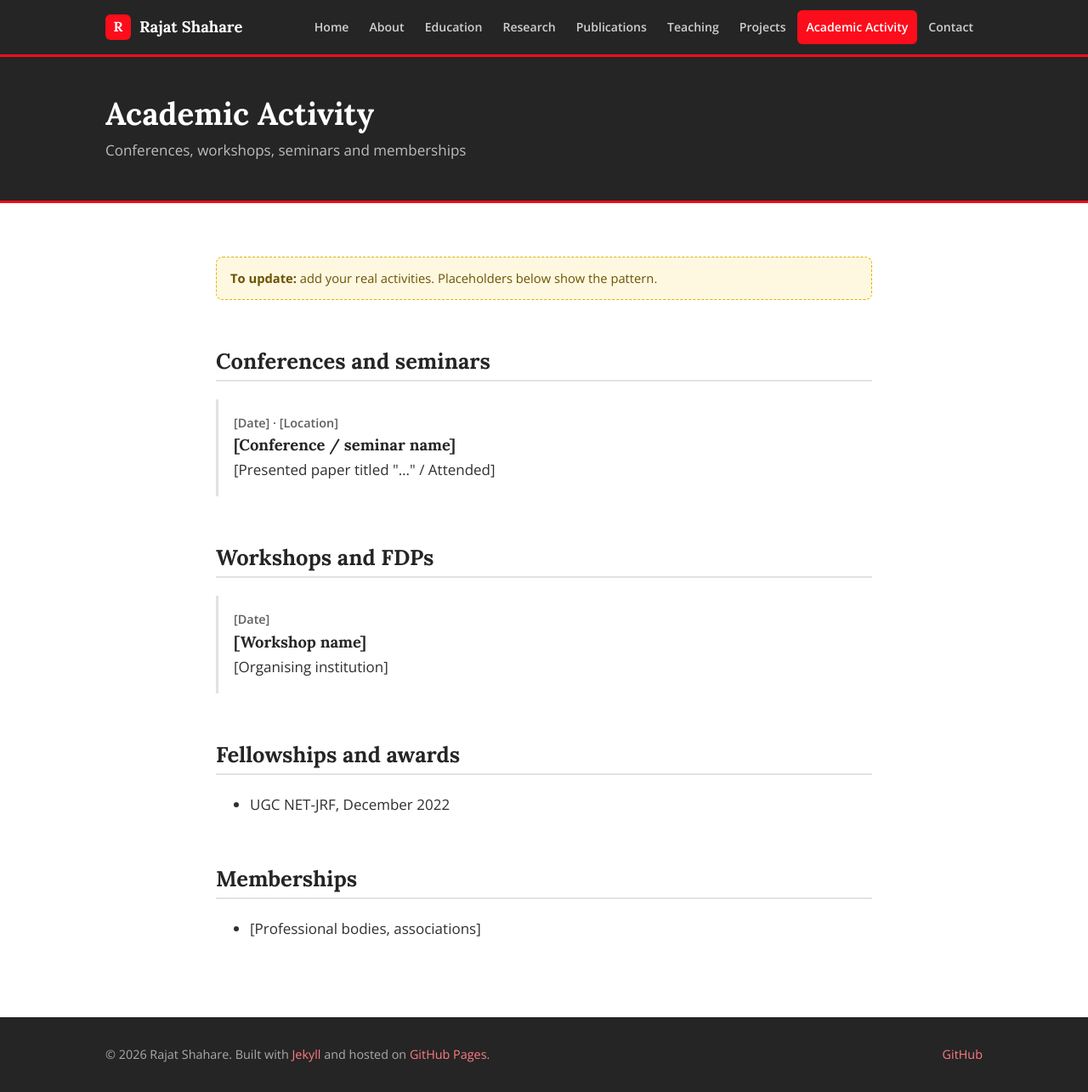
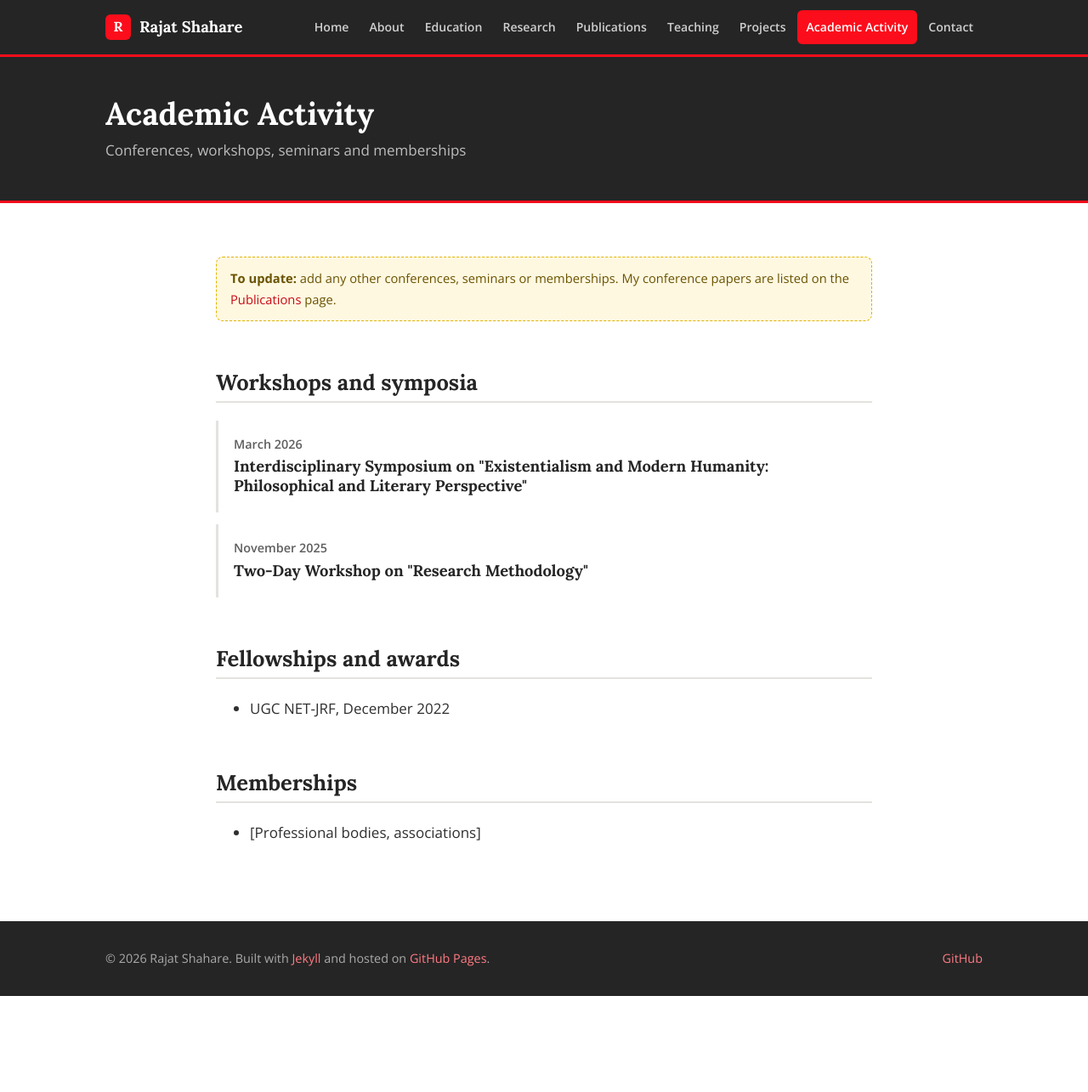
Before and after one commit to therajatshahare/therajatshahare.github.io, a Jekyll site: the page built from academic-activity.md, in a window 1280 px wide and 1285 px high. Shown: the whole window at 85% size. Built offline with Jekyll 4.4.1, drawn with Linux system fonts in a browser that asks for light colours.

Commit message:
Update academic-activity.md

```diff
--- a/academic-activity.md
+++ b/academic-activity.md
@@ -4,22 +4,18 @@ title: Academic Activity
 subtitle: Conferences, workshops, seminars and memberships
 permalink: /academic-activity/
 ---
-<p class="todo"><strong>To update:</strong> add your real activities. Placeholders below show the pattern.</p>
+<p class="todo"><strong>To update:</strong> add any other conferences, seminars or memberships. My conference papers are listed on the <a href="{{ '/publications/' | relative_url }}">Publications</a> page.</p>
 
-## Conferences and seminars
+## Workshops and symposia
 
 <div class="entry">
-  <div class="meta">[Date] · [Location]</div>
-  <h3>[Conference / seminar name]</h3>
-  [Presented paper titled "…" / Attended]
+  <div class="meta">March 2026</div>
+  <h3>Interdisciplinary Symposium on "Existentialism and Modern Humanity: Philosophical and Literary Perspective"</h3>
 </div>
 
-## Workshops and FDPs
-
 <div class="entry">
-  <div class="meta">[Date]</div>
-  <h3>[Workshop name]</h3>
-  [Organising institution]
+  <div class="meta">November 2025</div>
+  <h3>Two-Day Workshop on "Research Methodology"</h3>
 </div>
 
 ## Fellowships and awards
```
